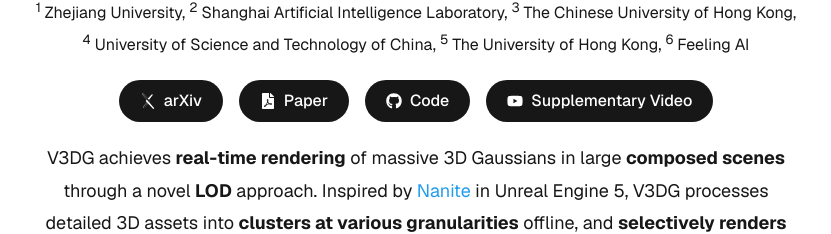
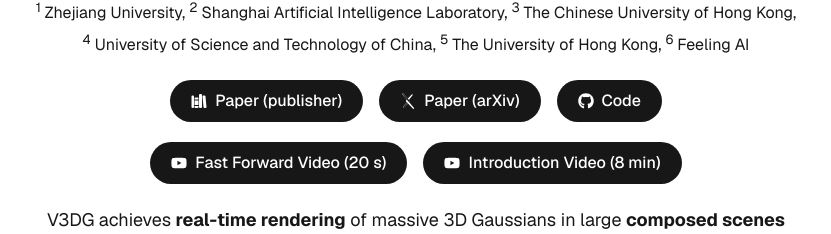
Before and after one commit to Xijie-Yang/V3DG, a Next.js app: page / in a window 1280 px wide. Shown: the part 366-600 px from the top of the page, without its empty margins (224-1055 px from the left). Built offline with nearby package versions, Linux system fonts and the light colour scheme.

Commit message:
update links

```diff
--- a/src/app/page.tsx
+++ b/src/app/page.tsx
@@ -1,19 +1,26 @@
 import styles from "./page.module.css";
-import { FaGithub, FaFilePdf, FaCity, FaYoutube } from "react-icons/fa";
-// import { IoLibrary } from "react-icons/io5";
+
+import { FaGithub, FaCity, FaYoutube } from "react-icons/fa";
+import { IoLibrary } from "react-icons/io5";
 import { SiArxiv } from "react-icons/si";
+import { FaBilibili } from "react-icons/fa6";
 
-const Text_Reference_ACM: string = `Xijie Yang, Linning Xu, Lihan Jiang, Dahua Lin, and Bo Dai. 2025. Virtualized 3D Gaussians: Flexible Cluster-based Level-of-Detail System for Real-Time Rendering of Composed Scenes. In Special Interest Group on Computer Graphics and Interactive Techniques Conference Conference Papers (SIGGRAPH Conference Papers ’25), August 10–14, 2025, Vancouver, BC, Canada. ACM, New York, NY, USA, 11 pages. https://doi.org/10.1145/3721238.3730602`;
+const Text_Reference_ACM: string = `Xijie Yang, Linning Xu, Lihan Jiang, Dahua Lin, and Bo Dai. 2025. Virtualized 3D Gaussians: Flexible Cluster-based Level-of-Detail System for Real-Time Rendering of Composed Scenes. In Proceedings of the Special Interest Group on Computer Graphics and Interactive Techniques Conference Conference Papers (SIGGRAPH Conference Papers '25). Association for Computing Machinery, New York, NY, USA, Article 100, 1–11. https://doi.org/10.1145/3721238.3730602`;
 
-const Text_Reference_BibTeX: string = `@inproceedings{Yang2025V3DG,
+const Text_Reference_BibTeX: string = `@inproceedings{V3DG,
     author = {Yang, Xijie and Xu, Linning and Jiang, Lihan and Lin, Dahua and Dai, Bo},
     title = {Virtualized 3D Gaussians: Flexible Cluster-based Level-of-Detail System for Real-Time Rendering of Composed Scenes},
-    booktitle = {ACM SIGGRAPH 2025 Conference Papers},
     year = {2025},
+    isbn = {9798400715402},
+    publisher = {Association for Computing Machinery},
+    address = {New York, NY, USA},
+    url = {https://doi.org/10.1145/3721238.3730602},
     doi = {10.1145/3721238.3730602},
-    url = {https://doi.org/10.1145/3721238.3730602},
-    publisher = {Association for Computing Machinery},
-    series = {SIGGRAPH '25}
+    booktitle = {Proceedings of the Special Interest Group on Computer Graphics and Interactive Techniques Conference Conference Papers},
+    articleno = {100},
+    numpages = {11},
+    keywords = {3D Gaussians, Level-of-Detail, Real-Time Rendering, 3D Gaussian Splatting},
+    series = {SIGGRAPH Conference Papers '25}
 }`;
 
 const Padding_Top: string = "48px";
@@ -74,29 +81,21 @@ export default function Home() {
 
         <div className={styles.ctas}>
           <a
+            href="https://doi.org/10.1145/3721238.3730602"
+            target="_blank"
+            rel="noopener noreferrer"
+          >
+            <IoLibrary />
+            Paper (publisher)
+          </a>
+          <a
             href="https://arxiv.org/abs/2505.06523"
             target="_blank"
             rel="noopener noreferrer"
           >
             <SiArxiv />
-            arXiv
+            Paper (arXiv)
           </a>
-          <a
-            href="https://arxiv.org/pdf/2505.06523"
-            target="_blank"
-            rel="noopener noreferrer"
-          >
-            <FaFilePdf />
-            Paper
-          </a>
-          {/* <a
-            href="https://doi.org/10.1145/3721238.3730602"
-            target="_blank"
-            rel="noopener noreferrer"
-          >
-            <IoLibrary />
-            ACM
-          </a> */}
           <a
             href="https://github.com/city-super/V3DG"
             target="_blank"
@@ -105,13 +104,23 @@ export default function Home() {
             <FaGithub />
             Code
           </a>
+        </div>
+        <div className={styles.ctas}>
           <a
-            href="https://youtu.be/K0J5ePcWyrg"
+            href="https://youtu.be/eUk1GUwV6tM"
             target="_blank"
             rel="noopener noreferrer"
           >
             <FaYoutube />
-            Supplementary Video
+            Fast Forward Video (20 s)
+          </a>
+          <a
+            href="https://youtu.be/o-rRytQTnK4"
+            target="_blank"
+            rel="noopener noreferrer"
+          >
+            <FaYoutube />
+            Introduction Video (8 min)
           </a>
         </div>
 
@@ -256,6 +265,24 @@ export default function Home() {
 
         <div className={styles.ctas}>
           <a
+            href="https://youtu.be/K0J5ePcWyrg"
+            target="_blank"
+            rel="noopener noreferrer"
+          >
+            <FaYoutube />
+            Supplementary Video
+          </a>
+
+          <a
+            href="https://www.bilibili.com/video/BV1jahLzvEih/"
+            target="_blank"
+            rel="noopener noreferrer"
+          >
+            <FaBilibili />
+            Introduction Video (Chinese, 8 min)
+          </a>
+
+          <a
             href="https://city-super.github.io"
             target="_blank"
             rel="noopener noreferrer"
```
